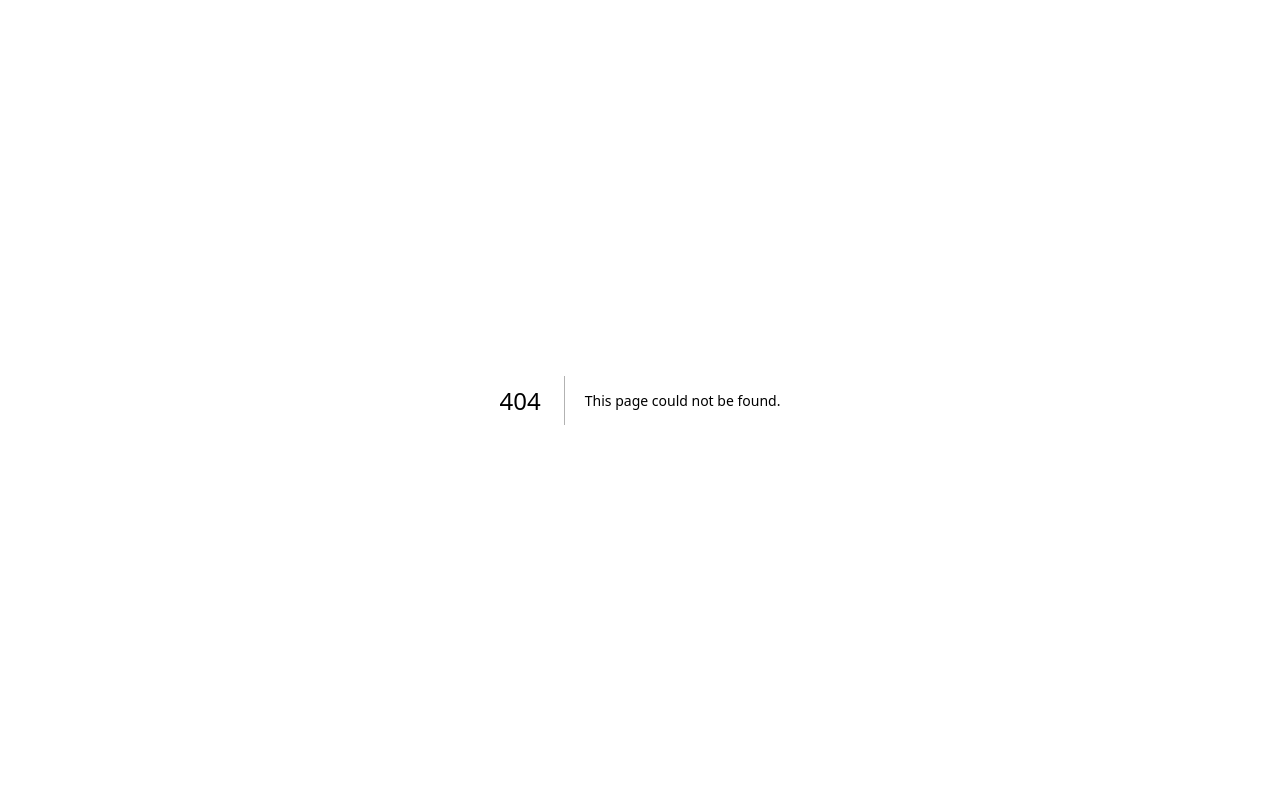
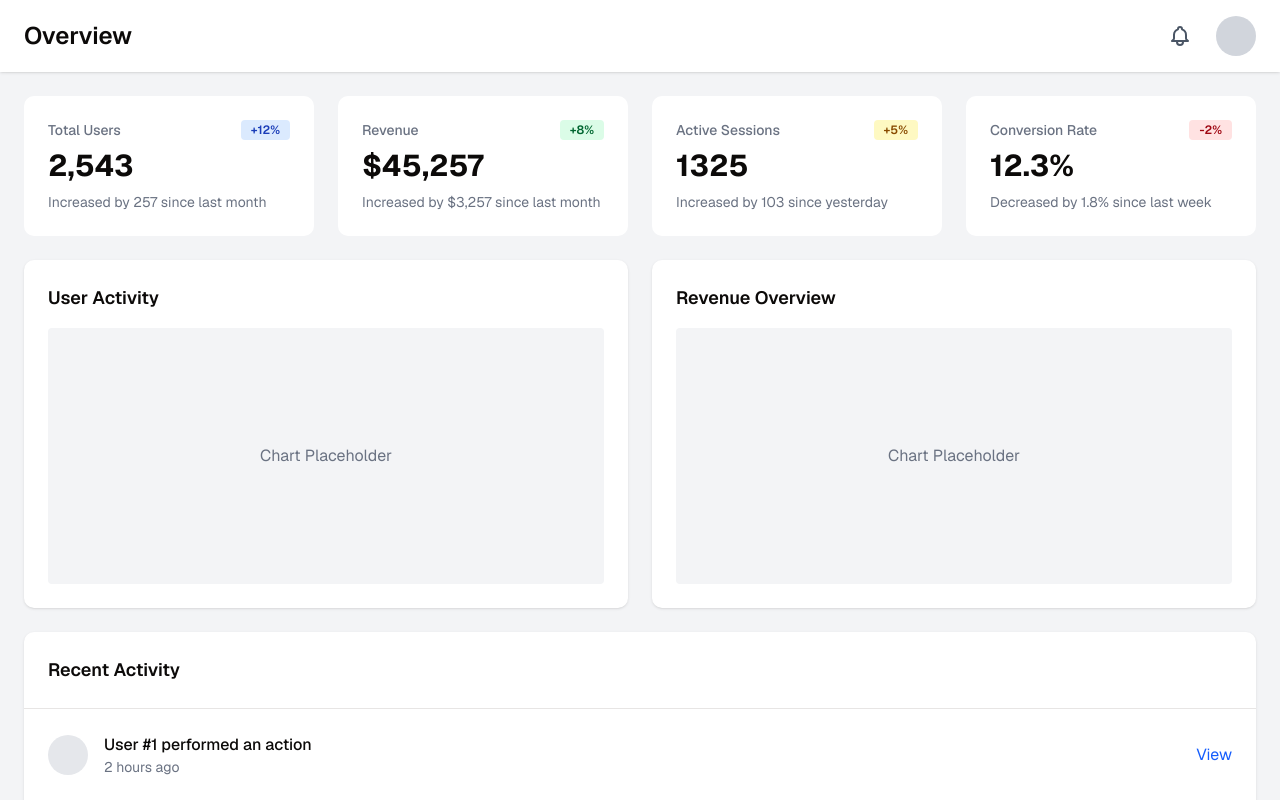
Before and after one commit to Yash-Tibadiya/Framer-Motion, a Next.js app: page /LectureThree in a window 1280 px wide. Before the commit this address had no page. Built offline with nearby package versions, Linux system fonts and the light colour scheme.

Commit message:
add: LectureThree bashboard

```diff
--- /dev/null
+++ b/app/LectureThree/Sidebar.tsx
@@ -0,0 +1,9 @@
+const Sidebar = () => {
+  return (
+    <div>
+      {/* Sidebar */}
+    </div>
+  );
+};
+
+export default Sidebar;
--- /dev/null
+++ b/app/LectureThree/page.tsx
@@ -0,0 +1,139 @@
+import { cn } from "@/lib/utils";
+import { GeistSans } from "geist/font/sans";
+import Sidebar from "./Sidebar";
+
+const LectureThree = () => {
+  return (
+    <div className={cn(GeistSans.className, "h-screen flex bg-gray-100")}>
+      <Sidebar />
+
+      <div className="flex-1 overflow-auto">
+        <header className="bg-white shadow-sm">
+          <div className="flex items-center justify-between px-6 py-4">
+            <h1 className="text-2xl font-semibold">Overview</h1>
+            <div className="flex items-center space-x-4">
+              <button className="p-2 rounded-full hover:bg-gray-100">
+                <svg
+                  xmlns="http://www.w3.org/2000/svg"
+                  fill="none"
+                  viewBox="0 0 24 24"
+                  stroke="currentColor"
+                  className="w-6 h-6 text-gray-600"
+                >
+                  <path
+                    strokeLinecap="round"
+                    strokeLinejoin="round"
+                    strokeWidth="2"
+                    d="M15 17h5l-1.405-1.405A2.032 2.032 0 0118 14.158V11a6.002 6.002 0 00-4-5.659V5a2 2 0 10-4 0v.341C7.67 6.165 6 8.388 6 11v3.159c0 .538-.214 1.055-.595 1.436L4 17h5m6 0v1a3 3 0 11-6 0v-1m6 0H9"
+                  />
+                </svg>
+              </button>
+              <div className="w-10 h-10 bg-gray-300 rounded-full"></div>
+            </div>
+          </div>
+        </header>
+
+        <main className="p-6">
+          <div className="grid grid-cols-1 gap-6 mb-6 md:grid-cols-2 lg:grid-cols-4">
+            <div className="p-6 bg-white rounded-lg">
+              <div className="flex items-center justify-between">
+                <h3 className="text-sm font-medium text-gray-500">
+                  Total Users
+                </h3>
+                <span className="bg-blue-100 text-blue-800 text-xs font-semibold px-2.5 py-0.5 rounded">
+                  +12%
+                </span>
+              </div>
+              <p className="mt-2 text-3xl font-bold">2,543</p>
+              <p className="mt-2 text-sm text-gray-500">
+                Increased by 257 since last month
+              </p>
+            </div>
+
+            <div className="p-6 bg-white rounded-lg">
+              <div className="flex items-center justify-between">
+                <h3 className="text-sm font-medium text-gray-500">Revenue</h3>
+                <span className="bg-green-100 text-green-800 text-xs font-semibold px-2.5 py-0.5 rounded">
+                  +8%
+                </span>
+              </div>
+              <p className="mt-2 text-3xl font-bold"> $45,257</p>
+              <p className="mt-2 text-sm text-gray-500">
+                Increased by $3,257 since last month
+              </p>
+            </div>
+
+            <div className="p-6 bg-white rounded-lg">
+              <div className="flex items-center justify-between">
+                <h3 className="text-sm font-medium text-gray-500">
+                  Active Sessions
+                </h3>
+                <span className="bg-yellow-100 text-yellow-800 text-xs font-semibold px-2.5 py-0.5 rounded">
+                  +5%
+                </span>
+              </div>
+              <p className="mt-2 text-3xl font-bold">1325</p>
+              <p className="mt-2 text-sm text-gray-500">
+                Increased by 103 since yesterday
+              </p>
+            </div>
+
+            <div className="p-6 bg-white rounded-lg">
+              <div className="flex items-center justify-between">
+                <h3 className="text-sm font-medium text-gray-500">
+                  Conversion Rate
+                </h3>
+                <span className="bg-red-100 text-red-800 text-xs font-semibold px-2.5 py-0.5 rounded">
+                  -2%
+                </span>
+              </div>
+              <p className="mt-2 text-3xl font-bold">12.3%</p>
+              <p className="mt-2 text-sm text-gray-500">
+                Decreased by 1.8% since last week
+              </p>
+            </div>
+          </div>
+
+          <div className="grid grid-cols-1 gap-6 mb-6 md:grid-cols-2">
+            <div className="p-6 bg-white rounded-lg shadow">
+              <h3 className="mb-4 text-lg font-semibold">User Activity</h3>
+              <div className="flex items-center justify-center h-64 bg-gray-100 rounded">
+                <p className="text-gray-500">Chart Placeholder</p>
+              </div>
+            </div>
+            <div className="p-6 bg-white rounded-lg shadow">
+              <h3 className="mb-4 text-lg font-semibold">Revenue Overview</h3>
+              <div className="flex items-center justify-center h-64 bg-gray-100 rounded">
+                <p className="text-gray-500">Chart Placeholder</p>
+              </div>
+            </div>
+          </div>
+
+          <div className="overflow-hidden bg-white rounded-lg shadow">
+            <div className="p-6 border-b">
+              <h3 className="text-lg font-semibold">Recent Activity</h3>
+            </div>
+            <div className="divide-y">
+              {[1, 2, 3, 4, 5].map((item) => (
+                <div key={item} className="flex items-center p-6">
+                  <div className="w-10 h-10 mr-4 bg-gray-200 rounded-full"></div>
+                  <div className="flex-1">
+                    <p className="font-medium">
+                      User #{item} performed an action
+                    </p>
+                    <p className="text-sm text-gray-500">2 hours ago</p>
+                  </div>
+                  <button className="text-blue-600 hover:text-blue-800">
+                    View
+                  </button>
+                </div>
+              ))}
+            </div>
+          </div>
+        </main>
+      </div>
+    </div>
+  );
+};
+
+export default LectureThree;
--- a/app/LectureTwo/page.tsx
+++ b/app/LectureTwo/page.tsx
@@ -1,5 +1,3 @@
-
-
 import Card from "./ui/card";
 import { cn } from "@/lib/utils";
 import { GeistSans } from "geist/font/sans";
--- a/app/page.tsx
+++ b/app/page.tsx
@@ -7,12 +7,17 @@ export default function Home() {
       <div className="flex flex-col items-center justify-center gap-5">
         <Link href="/LectureOne">
           <Button>
-            <span>Lecture One</span>
+            <span>Lecture 1</span>
           </Button>
         </Link>
         <Link href="/LectureTwo">
           <Button>
-            <span>Lecture Two</span>
+            <span>Lecture 2</span>
+          </Button>
+        </Link>
+        <Link href="/LectureThree">
+          <Button>
+            <span>Lecture 3</span>
           </Button>
         </Link>
       </div>
```
